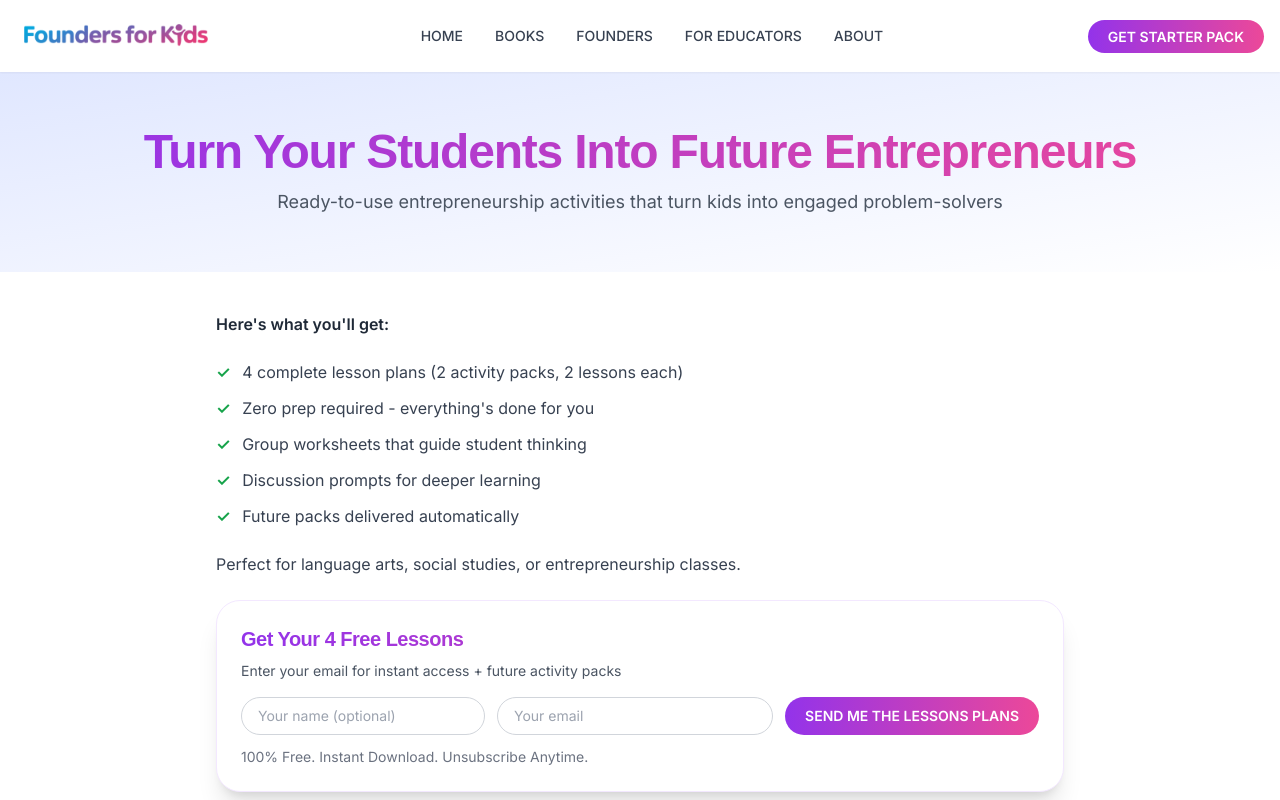
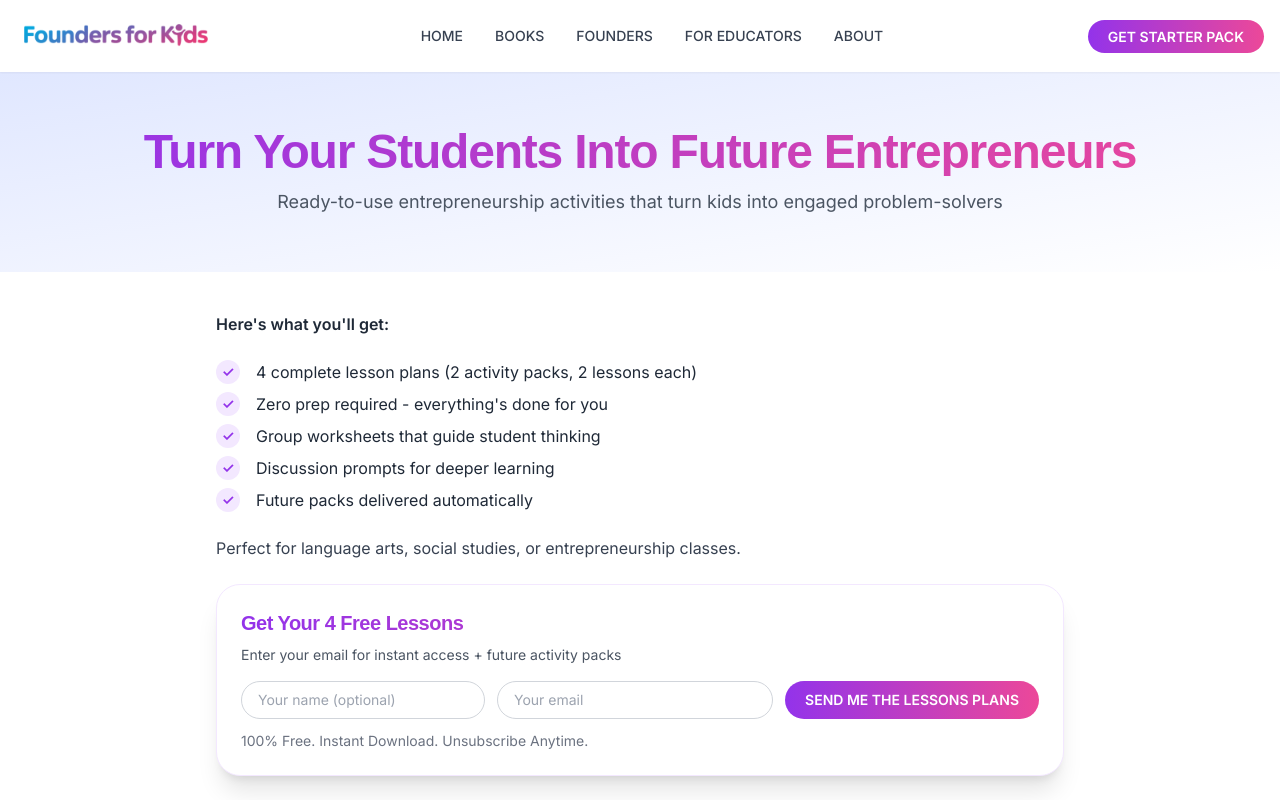
Before and after one commit to jumagulova/founders, a Next.js app: page /educators in a window 1280 px wide. Shown: the top 800 px of the page. Built offline with nearby package versions, Linux system fonts and the light colour scheme; no server answers.

Commit message:
Improve Educators page bullet points and fix footer link
- Change bullet point colors from green to purple to match brand
- Reduce spacing between bullet points for better readability
- Fix footer 'Educator Resources' link to go to /educators instead of /educators#educators-optin

```diff
--- a/app/educators/page.tsx
+++ b/app/educators/page.tsx
@@ -29,26 +29,36 @@ export default function EducatorsPage() {
         <div className="container mx-auto px-6 max-w-4xl">
           <div className="space-y-6 text-gray-700">
             <p className="text-base font-semibold text-gray-800 mb-4">Here's what you'll get:</p>
-            <div className="space-y-3 mb-6">
-              <div className="flex items-start space-x-3">
-                <span className="text-green-600 font-bold">✓</span>
-                <span>4 complete lesson plans (2 activity packs, 2 lessons each)</span>
+            <div className="space-y-2 mb-6">
+              <div className="flex items-start space-x-4">
+                <div className="flex-shrink-0 w-6 h-6 bg-purple-100 rounded-full flex items-center justify-center">
+                  <span className="text-purple-600 font-bold text-sm">✓</span>
+                </div>
+                <span className="text-gray-800">4 complete lesson plans (2 activity packs, 2 lessons each)</span>
               </div>
-              <div className="flex items-start space-x-3">
-                <span className="text-green-600 font-bold">✓</span>
-                <span>Zero prep required - everything's done for you</span>
+              <div className="flex items-start space-x-4">
+                <div className="flex-shrink-0 w-6 h-6 bg-purple-100 rounded-full flex items-center justify-center">
+                  <span className="text-purple-600 font-bold text-sm">✓</span>
+                </div>
+                <span className="text-gray-800">Zero prep required - everything's done for you</span>
               </div>
-              <div className="flex items-start space-x-3">
-                <span className="text-green-600 font-bold">✓</span>
-                <span>Group worksheets that guide student thinking</span>
+              <div className="flex items-start space-x-4">
+                <div className="flex-shrink-0 w-6 h-6 bg-purple-100 rounded-full flex items-center justify-center">
+                  <span className="text-purple-600 font-bold text-sm">✓</span>
+                </div>
+                <span className="text-gray-800">Group worksheets that guide student thinking</span>
               </div>
-              <div className="flex items-start space-x-3">
-                <span className="text-green-600 font-bold">✓</span>
-                <span>Discussion prompts for deeper learning</span>
+              <div className="flex items-start space-x-4">
+                <div className="flex-shrink-0 w-6 h-6 bg-purple-100 rounded-full flex items-center justify-center">
+                  <span className="text-purple-600 font-bold text-sm">✓</span>
+                </div>
+                <span className="text-gray-800">Discussion prompts for deeper learning</span>
               </div>
-              <div className="flex items-start space-x-3">
-                <span className="text-green-600 font-bold">✓</span>
-                <span>Future packs delivered automatically</span>
+              <div className="flex items-start space-x-4">
+                <div className="flex-shrink-0 w-6 h-6 bg-purple-100 rounded-full flex items-center justify-center">
+                  <span className="text-purple-600 font-bold text-sm">✓</span>
+                </div>
+                <span className="text-gray-800">Future packs delivered automatically</span>
               </div>
             </div>
             <p className="text-base">
--- a/components/Footer.tsx
+++ b/components/Footer.tsx
@@ -127,7 +127,7 @@ export default function Footer() {
                 </Link>
               </li>
               <li>
-                <Link href="/educators#educators-optin" className="text-gray-600 hover:text-purple-600 transition-colors">
+                <Link href="/educators" className="text-gray-600 hover:text-purple-600 transition-colors">
                   Educator Resources
                 </Link>
               </li>
```
